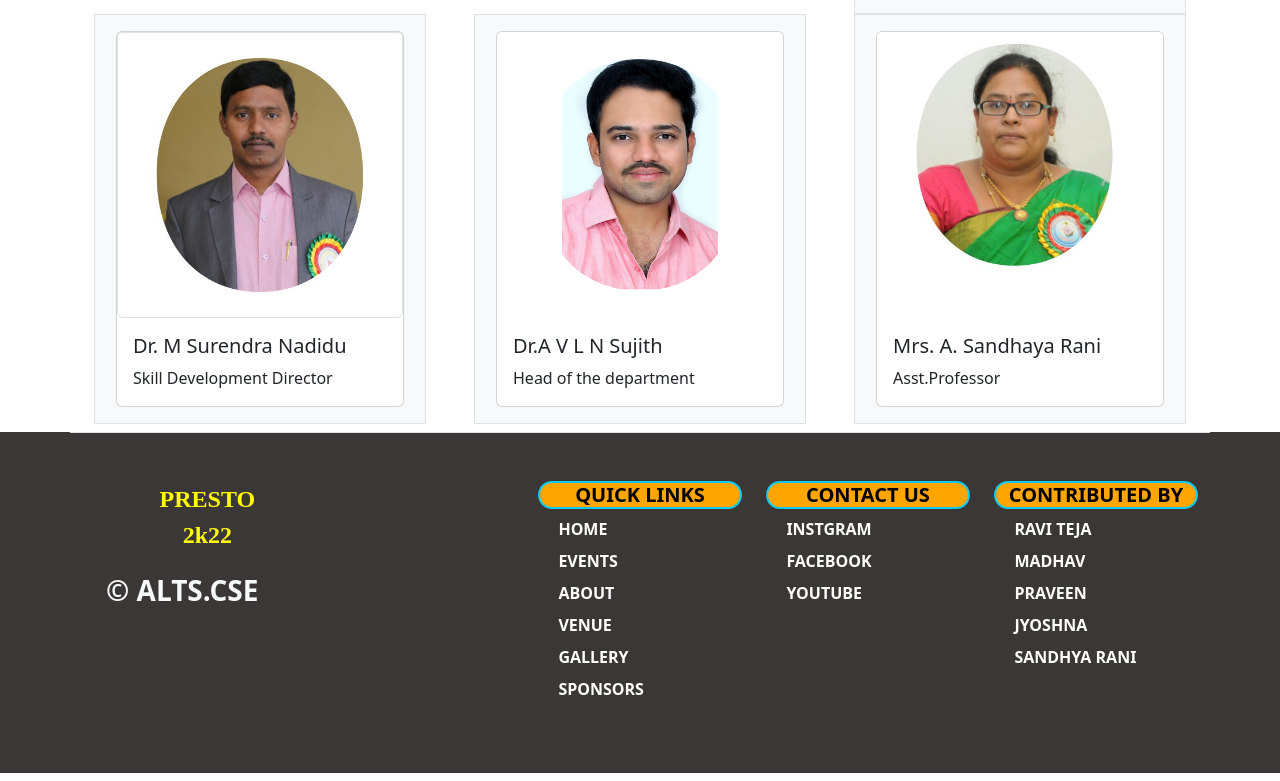
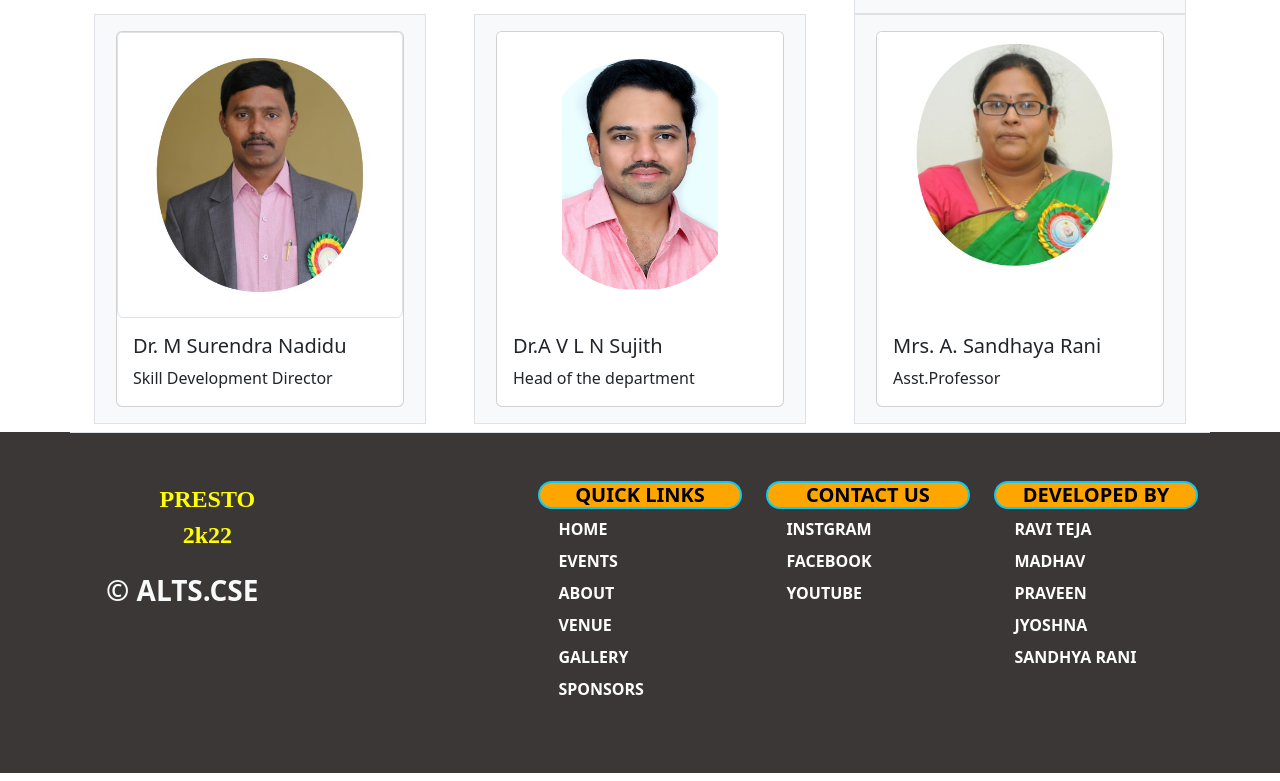
Before and after one commit to Raviteja2299/CSE_fest, a plain HTML site: page index.html in a window 1280 px wide. Shown: the part 5609-6390 px from the top of the page. Drawn offline with nearby package versions, Linux system fonts and the light colour scheme; a web font is replaced by a local one.

Commit message:
Update index.html

```diff
--- a/index.html
+++ b/index.html
@@ -964,7 +964,7 @@
         </div>
 
         <div class="col mb-2">
-          <h5 id="head1" class="fw-bold border border-info  border-2 rounded-pill fs-5">CONTRIBUTED BY</h5>
+          <h5 id="head1" class="fw-bold border border-info  border-2 rounded-pill fs-5">DEVELOPED BY</h5>
           <ul class="nav flex-column">
             <li class="nav-item mb-2 fw-bold " id="cont">RAVI TEJA</a></li>
             <li class="nav-item mb-2 fw-bold " id="cont">MADHAV</a></li>
```
